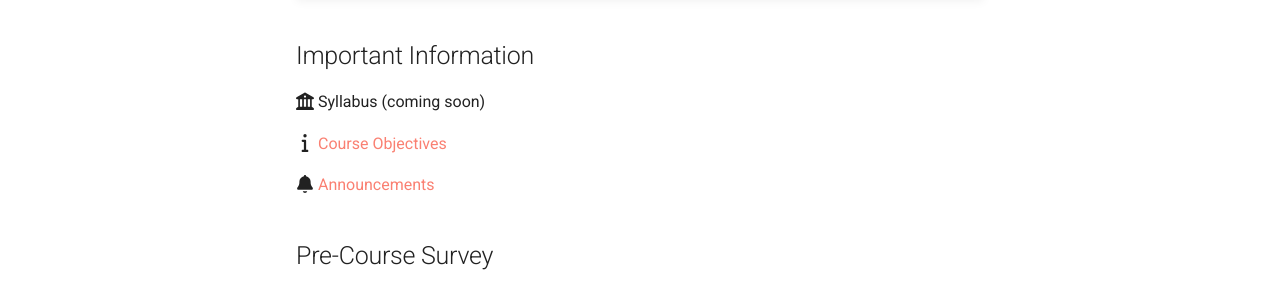
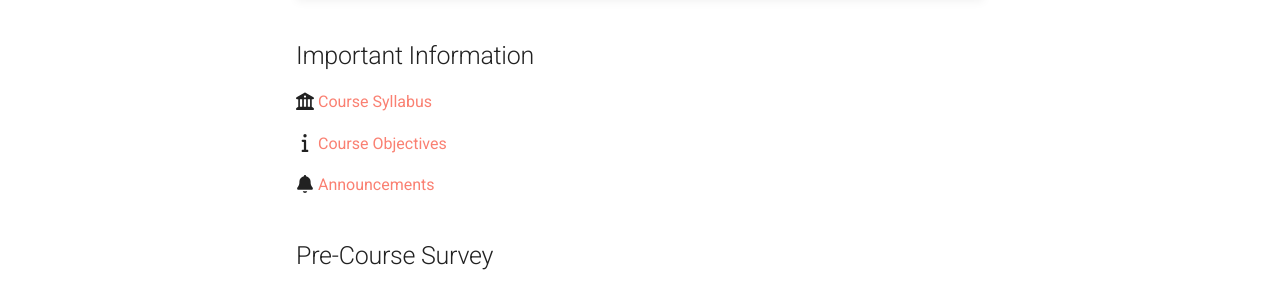
Before and after one commit to tisem-digital-marketing/2022-smwa, an MkDocs documentation site: the page built from docs/index.md, in a window 1280 px wide and 1139 px high. Shown: the part 426-710 px from the top of the window. Built offline with MkDocs 1.6.1 and Material for MkDocs 9.7.7, drawn with Linux system fonts in a browser that asks for light colours.

Commit message:
link to syllabus on course index

```diff
--- a/docs/index.md
+++ b/docs/index.md
@@ -11,7 +11,7 @@ This course introduces students to recent developments in the online marketing l
 
 ## Important Information
 
-:fontawesome-solid-building-columns: Syllabus (coming soon) <!---[Course Syllabus](assets/syllabus.pdf) --->
+:fontawesome-solid-building-columns: [Course Syllabus](assets/syllabus.pdf)
 
 :fontawesome-solid-info: [Course Objectives](about/course_objectives)
 
```
